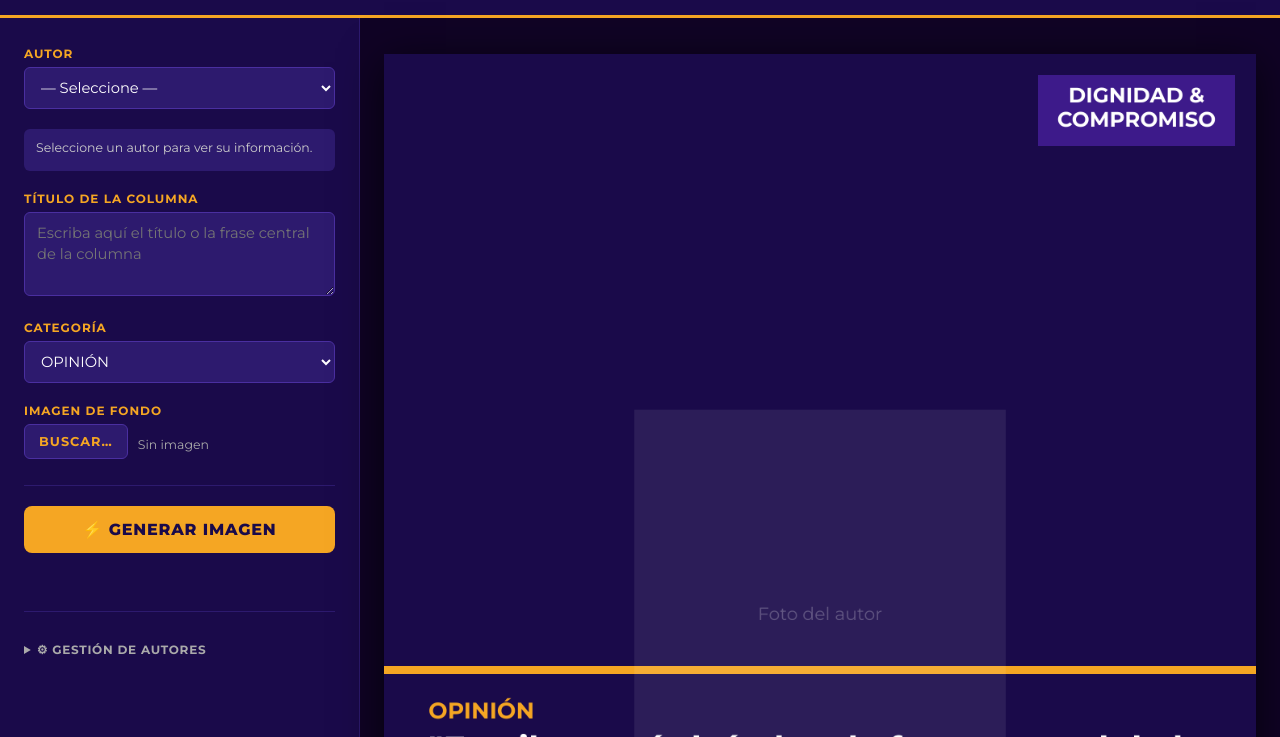
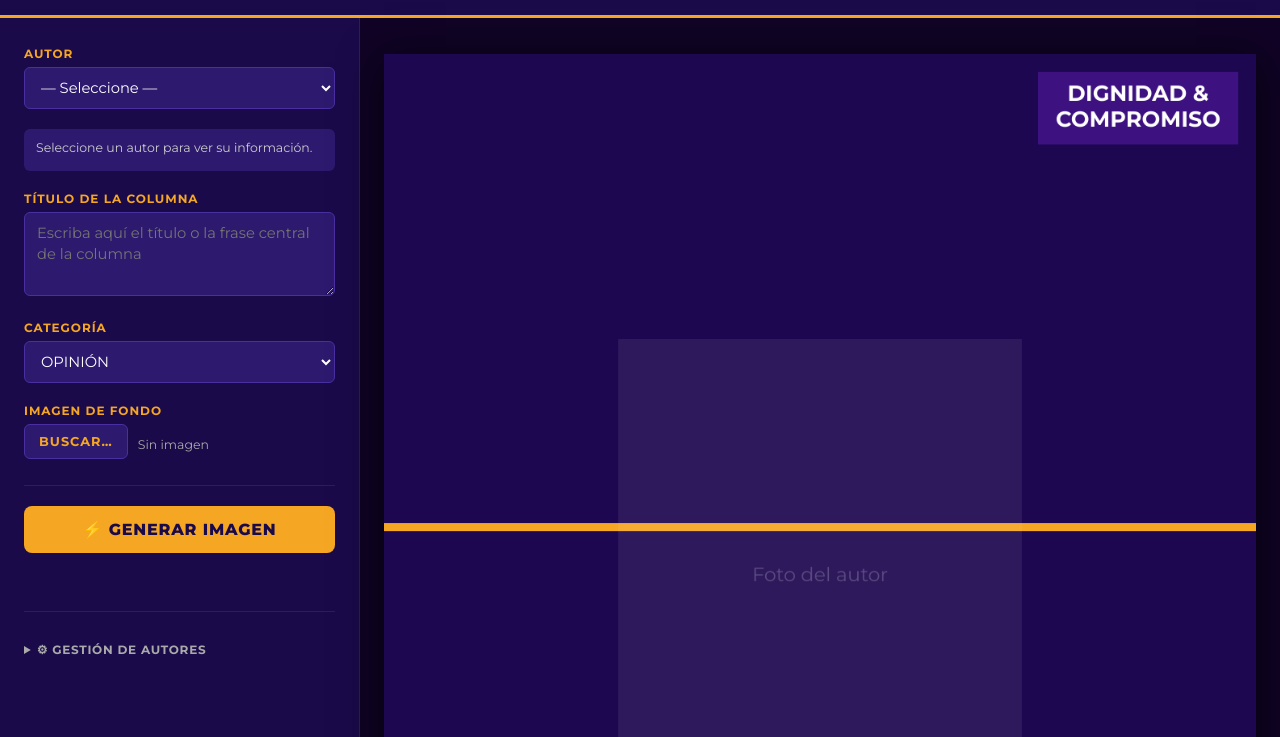
Before and after one commit to floremorrive/generador-dignidad, a plain HTML site: page index.html in a window 1280 px wide. Shown: the part 63-800 px from the top of the page. Drawn offline with Linux system fonts and the light colour scheme.

Commit message:
Corregir layout: posicion foto, colores originales, estructura PPT

```diff
--- a/index.html
+++ b/index.html
@@ -290,20 +290,26 @@ const STATE = {
 const CANVAS_W = 1080;
 const CANVAS_H = 1350;
 
-// Colores del partido
-const PURPLE_DARK  = '#1a0a4a';
-const PURPLE_MID   = '#3d1a8a';
-const GOLD         = '#f5a623';
+// Colores del partido — extraídos del PowerPoint original
+const PURPLE_DARK  = '#1e0751';   // fondo morado profundo
+const PURPLE_MID   = '#3d1280';   // badge logo
+const GOLD         = '#f5a623';   // dorado/naranja partido
 const WHITE        = '#ffffff';
-const OVERLAY      = 'rgba(26,10,74,0.52)';
+const OVERLAY      = 'rgba(20,5,60,0.48)'; // overlay sobre foto de fondo
 
-// Layout (fracciones de CANVAS_H / CANVAS_W)
-const BG_BOTTOM_Y  = Math.round(CANVAS_H * 0.565); // donde termina la foto de fondo
+// ── Layout en píxeles sobre 1080×1350 ──────────────────────────────────────
+// Línea dorada: 43% del alto
+const STRIPE_Y     = Math.round(CANVAS_H * 0.43);   // y donde empieza la línea
 const STRIPE_H     = 10;
-const PHOTO_W      = 460;
-const PHOTO_H      = 520;
+
+// Foto del autor: centrada, sobresale ampliamente bajo la línea
+const PHOTO_W      = 500;
+const PHOTO_H      = 600;
 const PHOTO_X      = (CANVAS_W - PHOTO_W) / 2;
-const PHOTO_Y      = BG_BOTTOM_Y - PHOTO_H * 0.62; // foto sobresale sobre la línea
+const PHOTO_Y      = STRIPE_Y - Math.round(PHOTO_H * 0.38); // 38% arriba de la línea
+
+// Zona de fondo (imagen): ocupa desde 0 hasta STRIPE_Y + un poco
+const BG_BOTTOM_Y  = STRIPE_Y + STRIPE_H;
 
 // ── Carga de autores ───────────────────────────────────────────────────────
 async function cargarAutores() {
@@ -448,46 +454,40 @@ function dibujar() {
   const categoria = document.getElementById('sel-categoria').value;
   const autor     = STATE.autorActual;
 
-  // Fondo completo (fallback morado)
+  // ── 1. Fondo morado completo (base) ───────────────────────────────────
   ctx.fillStyle = PURPLE_DARK;
   ctx.fillRect(0, 0, CANVAS_W, CANVAS_H);
 
-  // ── Imagen de fondo (parte superior) ──────────────────────────────────
+  // ── 2. Imagen de fondo (zona superior, hasta línea dorada) ────────────
   if (STATE.imgFondo) {
     ctx.save();
     ctx.beginPath();
-    ctx.rect(0, 0, CANVAS_W, BG_BOTTOM_Y + STRIPE_H);
+    ctx.rect(0, 0, CANVAS_W, BG_BOTTOM_Y);
     ctx.clip();
-    drawImageCover(ctx, STATE.imgFondo, 0, 0, CANVAS_W, BG_BOTTOM_Y + STRIPE_H);
+    drawImageCover(ctx, STATE.imgFondo, 0, 0, CANVAS_W, BG_BOTTOM_Y);
     ctx.restore();
-    // Overlay oscuro sobre el fondo
+    // Overlay morado semitransparente sobre la foto de fondo
     ctx.fillStyle = OVERLAY;
-    ctx.fillRect(0, 0, CANVAS_W, BG_BOTTOM_Y + STRIPE_H);
+    ctx.fillRect(0, 0, CANVAS_W, BG_BOTTOM_Y);
   }
 
-  // ── Sección morada inferior ────────────────────────────────────────────
-  ctx.fillStyle = PURPLE_DARK;
-  ctx.fillRect(0, BG_BOTTOM_Y, CANVAS_W, CANVAS_H - BG_BOTTOM_Y);
+  // ── 3. Línea dorada divisora ───────────────────────────────────────────
+  ctx.fillStyle = GOLD;
+  ctx.fillRect(0, STRIPE_Y, CANVAS_W, STRIPE_H);
 
-  // ── Línea dorada divisora ──────────────────────────────────────────────
-  ctx.fillStyle = GOLD;
-  ctx.fillRect(0, BG_BOTTOM_Y - STRIPE_H / 2, CANVAS_W, STRIPE_H);
-
-  // ── Logo Dignidad & Compromiso (esquina superior derecha) ─────────────
-  const LOGO_X = CANVAS_W - 270;
-  const LOGO_Y = 26;
-  const LOGO_W = 244;
-  const LOGO_H = 88;
+  // ── 4. Logo (esquina superior derecha) ────────────────────────────────
+  const LOGO_W = 248; const LOGO_H = 90;
+  const LOGO_X = CANVAS_W - LOGO_W - 22; const LOGO_Y = 22;
   ctx.fillStyle = PURPLE_MID;
   ctx.fillRect(LOGO_X, LOGO_Y, LOGO_W, LOGO_H);
   ctx.fillStyle = WHITE;
-  ctx.font = 'bold 26px Montserrat, sans-serif';
+  ctx.font = 'bold 27px Montserrat, sans-serif';
   ctx.textAlign = 'center';
-  ctx.fillText('DIGNIDAD &', LOGO_X + LOGO_W / 2, LOGO_Y + 34);
-  ctx.fillText('COMPROMISO', LOGO_X + LOGO_W / 2, LOGO_Y + 64);
+  ctx.fillText('DIGNIDAD &', LOGO_X + LOGO_W / 2, LOGO_Y + 36);
+  ctx.fillText('COMPROMISO', LOGO_X + LOGO_W / 2, LOGO_Y + 68);
   ctx.textAlign = 'left';
 
-  // ── Foto del autor ─────────────────────────────────────────────────────
+  // ── 5. Foto del autor (centrada, sobresale sobre la línea) ────────────
   const img = STATE.imgPerfil;
   if (img) {
     ctx.save();
@@ -497,63 +497,70 @@ function dibujar() {
     drawImageCover(ctx, img, PHOTO_X, PHOTO_Y, PHOTO_W, PHOTO_H);
     ctx.restore();
   } else {
-    // Placeholder gris
-    ctx.fillStyle = 'rgba(255,255,255,0.08)';
+    ctx.fillStyle = 'rgba(255,255,255,0.07)';
     ctx.fillRect(PHOTO_X, PHOTO_Y, PHOTO_W, PHOTO_H);
-    ctx.fillStyle = 'rgba(255,255,255,0.25)';
-    ctx.font = '500 22px Montserrat, sans-serif';
+    ctx.fillStyle = 'rgba(255,255,255,0.22)';
+    ctx.font = '500 24px Montserrat, sans-serif';
     ctx.textAlign = 'center';
     ctx.fillText('Foto del autor', PHOTO_X + PHOTO_W / 2, PHOTO_Y + PHOTO_H / 2);
     ctx.textAlign = 'left';
   }
 
-  // ── Textos (sección inferior) ──────────────────────────────────────────
-  const TEXT_X  = 55;
-  const TEXT_W  = CANVAS_W - TEXT_X * 2;
-  let   curY    = BG_BOTTOM_Y + 60;
+  // ── 6. Textos (zona inferior, debajo de la foto) ───────────────────────
+  const TEXT_X = 56;
+  const TEXT_W = CANVAS_W - TEXT_X * 2;
+  // El texto empieza después de donde termina la foto del autor
+  const TEXT_START_Y = PHOTO_Y + PHOTO_H + 48;
+
+  let curY = TEXT_START_Y;
 
   // Categoría
   ctx.fillStyle = GOLD;
-  ctx.font = 'bold 28px Montserrat, sans-serif';
+  ctx.font = 'bold 30px Montserrat, sans-serif';
   ctx.fillText(categoria, TEXT_X, curY);
-  curY += 52;
+  curY += 54;
 
-  // Título
+  // Título — ajustar tamaño para que siempre quepa
+  const tituloTexto = titulo ? `"${titulo}"` : '"Escriba aquí el título o la frase central de la columna"';
+  let fontSize = 44;
+  ctx.font = `bold ${fontSize}px Montserrat, sans-serif`;
+  // Espacio disponible para el título (hasta 120px antes del pie)
+  const maxTitleH = CANVAS_H - curY - 180;
+  let nLines = 0;
+  for (let fs = fontSize; fs >= 24; fs -= 2) {
+    ctx.font = `bold ${fs}px Montserrat, sans-serif`;
+    const lh = fs * 1.28;
+    const words = tituloTexto.split(' ');
+    let line = '', lines = 0;
+    for (const w of words) {
+      const t = line ? line + ' ' + w : w;
+      if (ctx.measureText(t).width > TEXT_W && line) { lines++; line = w; }
+      else line = t;
+    }
+    if (line) lines++;
+    if (lines * lh <= maxTitleH) { fontSize = fs; nLines = lines; break; }
+  }
+  ctx.font = `bold ${fontSize}px Montserrat, sans-serif`;
   ctx.fillStyle = WHITE;
-  ctx.font = 'bold 42px Montserrat, sans-serif';
-  const tituloTexto = titulo ? `"${titulo}"` : '"Escriba aquí el título o la frase central de la columna"';
-
-  // Reducir fuente si el texto es muy largo
-  let fontSize = 42;
-  const estimatedLines = Math.ceil(ctx.measureText(tituloTexto).width / TEXT_W);
-  if (estimatedLines > 4) {
-    fontSize = 34;
-    ctx.font = `bold ${fontSize}px Montserrat, sans-serif`;
-  }
-  if (estimatedLines > 6) {
-    fontSize = 28;
-    ctx.font = `bold ${fontSize}px Montserrat, sans-serif`;
-  }
-
   const lineH = fontSize * 1.28;
-  const nLines = wrapText(ctx, tituloTexto, TEXT_X, curY, TEXT_W, lineH);
-  curY += nLines * lineH + 44;
+  nLines = wrapText(ctx, tituloTexto, TEXT_X, curY, TEXT_W, lineH);
+  curY += nLines * lineH + 40;
 
   // Línea divisora dorada
   ctx.fillStyle = GOLD;
   ctx.fillRect(TEXT_X, curY, TEXT_W, 2);
-  curY += 30;
+  curY += 32;
 
   // Nombre del autor
   ctx.fillStyle = GOLD;
-  ctx.font = 'bold 28px Montserrat, sans-serif';
+  ctx.font = 'bold 30px Montserrat, sans-serif';
   ctx.fillText(autor ? autor.nombre.toUpperCase() : 'NOMBRE DEL VOCERO', TEXT_X, curY);
-  curY += 38;
+  curY += 42;
 
   // Bio
   ctx.fillStyle = WHITE;
-  ctx.font = '400 22px Montserrat, sans-serif';
-  wrapText(ctx, autor ? autor.bio : 'Partido Dignidad & Compromiso', TEXT_X, curY, TEXT_W, 30);
+  ctx.font = '400 23px Montserrat, sans-serif';
+  wrapText(ctx, autor ? autor.bio : 'Partido Dignidad & Compromiso', TEXT_X, curY, TEXT_W, 32);
 }
 
 // ── Init ───────────────────────────────────────────────────────────────────
```
